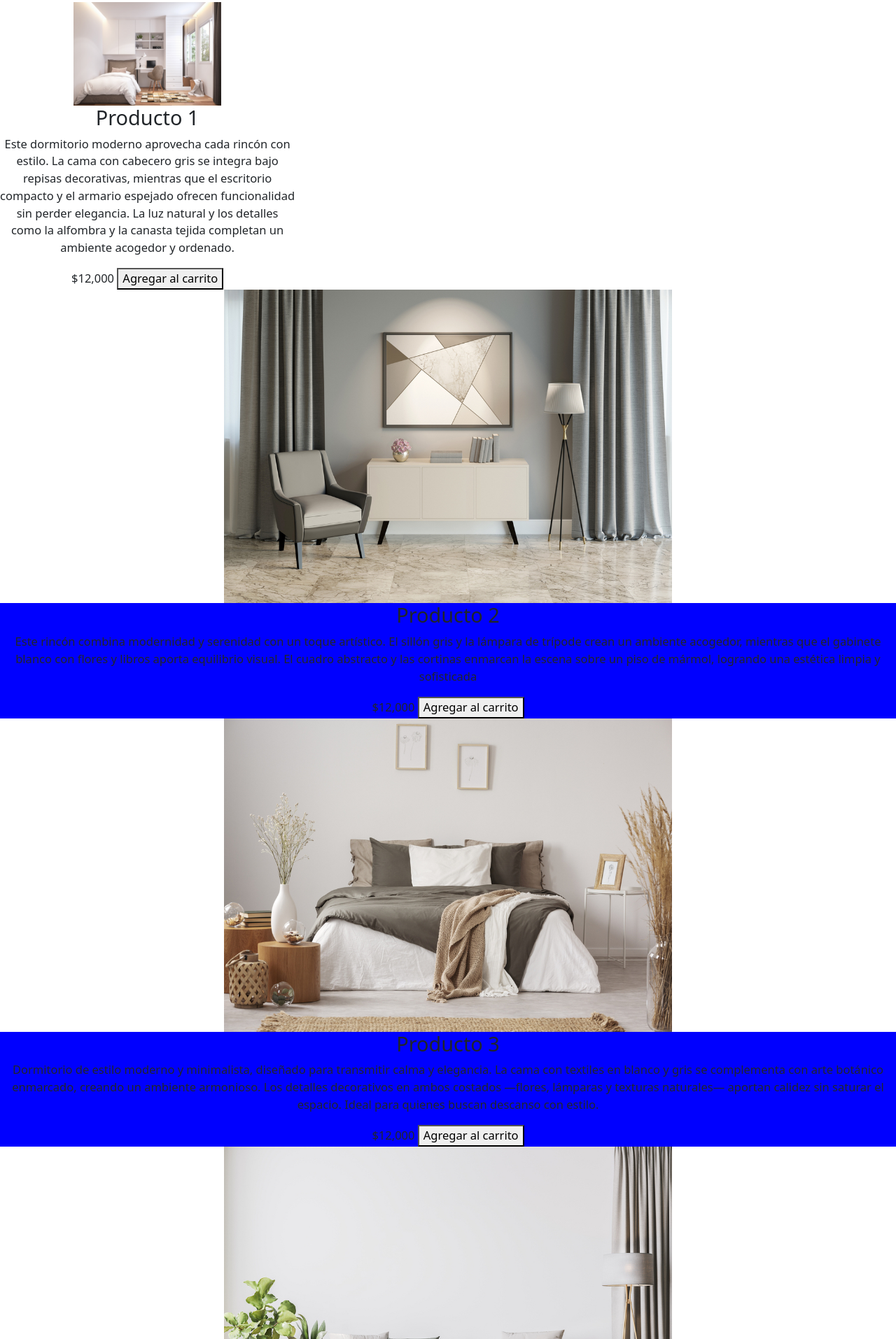
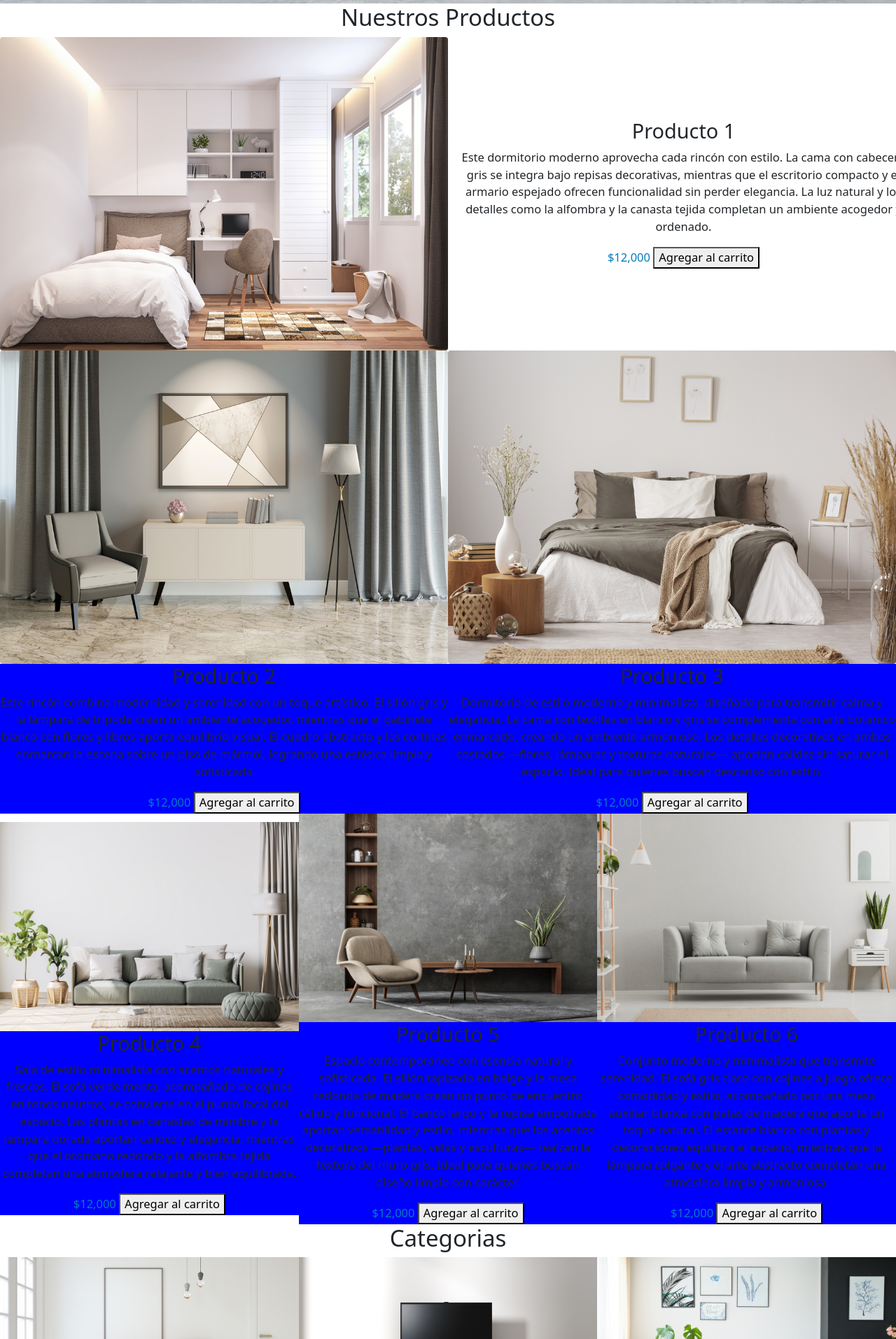
Before and after one commit to milyAnette07/PrimerProyecto, a plain HTML site: page index.html in a window 1280 px wide. Shown: the part 886-2800 px from the top of the page at 70% size. Drawn offline with Linux system fonts and the light colour scheme; a web font is replaced by a local one.

Commit message:
esta un poco mas estructurado

```diff
--- a/css/app.css
+++ b/css/app.css
@@ -4,7 +4,7 @@
     text-align: center;
 }
 
-h1 span {
+ span {
     color: #037BC0;
 }
 
@@ -14,15 +14,15 @@ body {
 }
 
 img {
-    width: 50%;
+    width:100%;
     height: auto;
 }
 
-h1 h2 h3 {
+h1 h2 h3 span {
     font-family: "Playfair", serif;
 }
 
-h1 {
+h1 span{
     font-size: 5rem;
 }
 
@@ -70,9 +70,38 @@ section h2 {
     text-align: center;
     max-width: 100%;
 }
-.Producto1
+
+.Producto1 article {
+    display: grid;
+    grid-template-columns: 50% 50%;
+    gap: 1rem;
+}
+
+.imagenP1 img {
+    grid-column-start: 1;
+    width: 100%;
+    height: auto;
+    border-radius: 4px;
+}
+
+#descP1 {
+    grid-column-start: 2;
+}
+.Producto2{
+    display: grid;
+    grid-template-columns: 50% 50%;
+}
+.Producto2 img {
+    gap: 2rem;
+    border-radius: 4px;
+}
+.Productos456
 {
     display: grid;
-    grid-template-columns: 1fr 2fr;
-    gap:1rem;
+    grid-template-columns: 1fr 1fr 1fr;
 }
+.Categorias
+{
+    display: grid;
+    grid-template-columns: 1fr 1fr 1fr ;
+}
--- a/index.html
+++ b/index.html
@@ -20,7 +20,7 @@
 
 <body>
     <header>
-        <h1><span>Tienda de Muebles</span></h1>
+        <h1>Tienda de <span>Muebles</span></h1>
     </header>
     <nav>
         <ul>
@@ -38,10 +38,10 @@
         <h2>Nuestros Productos</h2>
         <section class="Producto1">
             <article>
-                <div>
+                <div class="imagenP1">
                     <img src="./images/producto1.jpg">
                 </div>
-                <div>
+                <div id="descP1">
                     <h3>Producto 1</h3>
                     <p>Este dormitorio moderno aprovecha cada rincón con estilo. La cama con cabecero gris se integra
                         bajo repisas decorativas, mientras que el escritorio compacto y el armario espejado ofrecen
@@ -52,7 +52,7 @@
                 </div>
             </article>
         </section>
-        <section>
+        <section class="Producto2">
             <article>
                 <img src="./images/producto2.jpg">
                 <div class="color-Producto">
@@ -84,7 +84,7 @@
                 </div>
             </article>
         </section>
-        <section>
+        <section class="Productos456">
             <article>
                 <img src="./images/producto4.jpg">
                 <div class="color-Producto">
@@ -133,7 +133,7 @@
         <section>
             <h2>Categorias</h2>
         </section>
-        <section>
+        <section class="Categorias">
             <article>
                 <div>
                     <img src="./images/categoria1.jpg">
```
